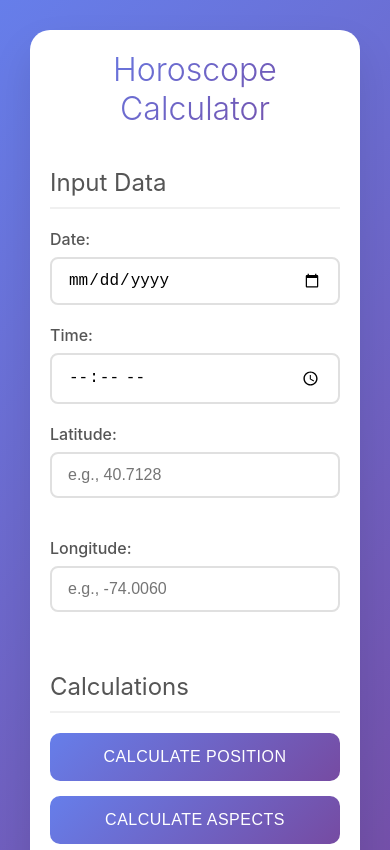
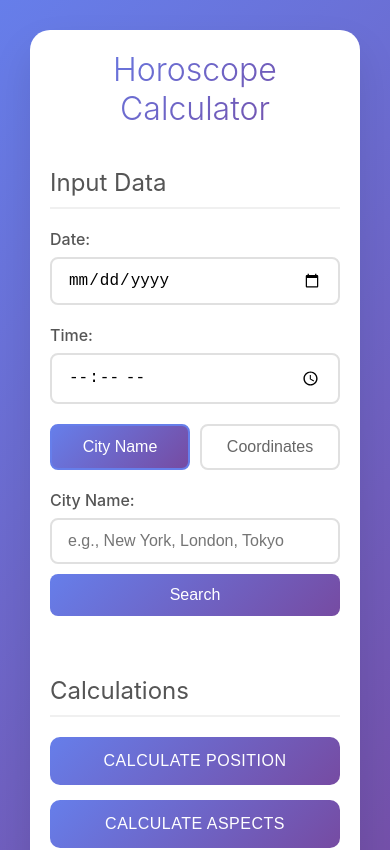
Before and after one commit to davethebrave16/horoscope-frontend, a React (Create React App) app: page / in a window 390 px wide. Shown: the top 850 px of the page. Built offline with nearby package versions, Linux system fonts and the light colour scheme; the HTML template or start-up script is replaced by a standard one.

Commit message:
added geocoding from city

```diff
--- a/src/App.css
+++ b/src/App.css
@@ -61,6 +61,105 @@ h2 {
   outline: none;
   border-color: #667eea;
   box-shadow: 0 0 0 3px rgba(102, 126, 234, 0.1);
+}
+
+.location-section {
+  margin-top: 20px;
+}
+
+.input-mode-selector {
+  display: flex;
+  gap: 10px;
+  margin-bottom: 20px;
+}
+
+.mode-button {
+  flex: 1;
+  padding: 12px 20px;
+  border: 2px solid #e0e0e0;
+  background: white;
+  border-radius: 8px;
+  font-size: 16px;
+  font-weight: 500;
+  cursor: pointer;
+  transition: all 0.3s ease;
+  color: #666;
+}
+
+.mode-button:hover {
+  border-color: #667eea;
+  color: #667eea;
+}
+
+.mode-button.active {
+  background: linear-gradient(135deg, #667eea 0%, #764ba2 100%);
+  border-color: #667eea;
+  color: white;
+}
+
+.city-input-group {
+  display: flex;
+  flex-direction: column;
+  gap: 15px;
+}
+
+.city-input-container {
+  display: flex;
+  gap: 10px;
+  align-items: flex-end;
+}
+
+.city-input-container input {
+  flex: 1;
+  padding: 12px 16px;
+  border: 2px solid #e0e0e0;
+  border-radius: 8px;
+  font-size: 16px;
+  transition: border-color 0.3s ease;
+}
+
+.city-input-container input:focus {
+  outline: none;
+  border-color: #667eea;
+  box-shadow: 0 0 0 3px rgba(102, 126, 234, 0.1);
+}
+
+.search-button {
+  background: linear-gradient(135deg, #667eea 0%, #764ba2 100%);
+  color: white;
+  border: none;
+  padding: 12px 20px;
+  border-radius: 8px;
+  font-size: 16px;
+  font-weight: 500;
+  cursor: pointer;
+  transition: all 0.3s ease;
+  white-space: nowrap;
+}
+
+.search-button:hover:not(:disabled) {
+  transform: translateY(-2px);
+  box-shadow: 0 5px 15px rgba(102, 126, 234, 0.3);
+}
+
+.search-button:disabled {
+  opacity: 0.6;
+  cursor: not-allowed;
+  transform: none;
+}
+
+.coordinates-display {
+  background: #e8f5e8;
+  border: 1px solid #4caf50;
+  border-radius: 8px;
+  padding: 12px;
+  margin-top: 10px;
+}
+
+.coordinates-display p {
+  margin: 0;
+  color: #2e7d32;
+  font-size: 14px;
 }
 
 .coordinates-group {
@@ -502,6 +601,15 @@ h2 {
     grid-template-columns: 1fr;
   }
 
+  .city-input-container {
+    flex-direction: column;
+    align-items: stretch;
+  }
+
+  .search-button {
+    width: 100%;
+  }
+
   .button-group {
     grid-template-columns: 1fr;
   }
--- a/src/App.js
+++ b/src/App.js
@@ -1,14 +1,19 @@
 import React, { useState } from 'react';
 import './App.css';
 import { horoscopeApi } from './services/horoscopeApi';
+import { geocodingApi } from './services/geocodingApi';
 
 function App() {
   const [formData, setFormData] = useState({
     date: '',
     time: '',
     latitude: '',
-    longitude: ''
+    longitude: '',
+    city: ''
   });
+
+  const [inputMode, setInputMode] = useState('city'); // 'city' or 'coordinates'
+  const [cityLoading, setCityLoading] = useState(false);
 
   const [results, setResults] = useState({
     position: null,
@@ -40,6 +45,39 @@ function App() {
     setShowModal(false);
     setModalContent(null);
     setModalTitle('');
+  };
+
+  const searchCity = async () => {
+    if (!formData.city.trim()) {
+      alert('Please enter a city name');
+      return;
+    }
+
+    setCityLoading(true);
+    setError(null);
+
+    try {
+      const result = await geocodingApi.searchCity(formData.city);
+      setFormData(prev => ({
+        ...prev,
+        latitude: result.latitude.toString(),
+        longitude: result.longitude.toString()
+      }));
+      alert(`Found: ${result.city}, ${result.country}\nCoordinates: ${result.latitude.toFixed(4)}°N, ${result.longitude.toFixed(4)}°E`);
+    } catch (err) {
+      setError(`Error finding city: ${err.message}`);
+    } finally {
+      setCityLoading(false);
+    }
+  };
+
+  const switchInputMode = (mode) => {
+    setInputMode(mode);
+    if (mode === 'coordinates') {
+      setFormData(prev => ({ ...prev, city: '' }));
+    } else {
+      setFormData(prev => ({ ...prev, latitude: '', longitude: '' }));
+    }
   };
 
   const renderModalContent = () => {
@@ -157,8 +195,18 @@ function App() {
   };
 
   const calculatePosition = async () => {
-    if (!formData.date || !formData.time || !formData.latitude || !formData.longitude) {
-      alert('Please fill in all fields');
+    if (!formData.date || !formData.time) {
+      alert('Please fill in date and time');
+      return;
+    }
+
+    if (inputMode === 'city' && !formData.city.trim()) {
+      alert('Please enter a city name or switch to coordinates mode');
+      return;
+    }
+
+    if (inputMode === 'coordinates' && (!formData.latitude || !formData.longitude)) {
+      alert('Please enter coordinates or switch to city mode');
       return;
     }
 
@@ -166,6 +214,21 @@ function App() {
     setError(null);
 
     try {
+      let latitude = formData.latitude;
+      let longitude = formData.longitude;
+
+      // If in city mode and coordinates are not set, search for city
+      if (inputMode === 'city' && (!latitude || !longitude)) {
+        const cityResult = await geocodingApi.searchCity(formData.city);
+        latitude = cityResult.latitude.toString();
+        longitude = cityResult.longitude.toString();
+        setFormData(prev => ({
+          ...prev,
+          latitude: latitude,
+          longitude: longitude
+        }));
+      }
+
       // Parse date and time
       const dateObj = new Date(formData.date);
       const [hours, minutes] = formData.time.split(':');
@@ -179,8 +242,8 @@ function App() {
       const data = await horoscopeApi.calculateHoroscope(
         dateObj,
         timeData,
-        formData.latitude,
-        formData.longitude,
+        latitude,
+        longitude,
         1.0 // Default timezone offset
       );
 
@@ -193,8 +256,18 @@ function App() {
   };
 
   const calculateAspects = async () => {
-    if (!formData.date || !formData.time || !formData.latitude || !formData.longitude) {
-      alert('Please fill in all fields');
+    if (!formData.date || !formData.time) {
+      alert('Please fill in date and time');
+      return;
+    }
+
+    if (inputMode === 'city' && !formData.city.trim()) {
+      alert('Please enter a city name or switch to coordinates mode');
+      return;
+    }
+
+    if (inputMode === 'coordinates' && (!formData.latitude || !formData.longitude)) {
+      alert('Please enter coordinates or switch to city mode');
       return;
     }
 
@@ -202,6 +275,21 @@ function App() {
     setError(null);
 
     try {
+      let latitude = formData.latitude;
+      let longitude = formData.longitude;
+
+      // If in city mode and coordinates are not set, search for city
+      if (inputMode === 'city' && (!latitude || !longitude)) {
+        const cityResult = await geocodingApi.searchCity(formData.city);
+        latitude = cityResult.latitude.toString();
+        longitude = cityResult.longitude.toString();
+        setFormData(prev => ({
+          ...prev,
+          latitude: latitude,
+          longitude: longitude
+        }));
+      }
+
       // Parse date and time
       const dateObj = new Date(formData.date);
       const [hours, minutes] = formData.time.split(':');
@@ -215,8 +303,8 @@ function App() {
       const data = await horoscopeApi.calculateAspects(
         dateObj,
         timeData,
-        formData.latitude,
-        formData.longitude,
+        latitude,
+        longitude,
         1.0 // Default timezone offset
       );
 
@@ -229,8 +317,18 @@ function App() {
   };
 
   const calculateMoonPhase = async () => {
-    if (!formData.date || !formData.time || !formData.latitude || !formData.longitude) {
-      alert('Please fill in all fields');
+    if (!formData.date || !formData.time) {
+      alert('Please fill in date and time');
+      return;
+    }
+
+    if (inputMode === 'city' && !formData.city.trim()) {
+      alert('Please enter a city name or switch to coordinates mode');
+      return;
+    }
+
+    if (inputMode === 'coordinates' && (!formData.latitude || !formData.longitude)) {
+      alert('Please enter coordinates or switch to city mode');
       return;
     }
 
@@ -238,6 +336,21 @@ function App() {
     setError(null);
 
     try {
+      let latitude = formData.latitude;
+      let longitude = formData.longitude;
+
+      // If in city mode and coordinates are not set, search for city
+      if (inputMode === 'city' && (!latitude || !longitude)) {
+        const cityResult = await geocodingApi.searchCity(formData.city);
+        latitude = cityResult.latitude.toString();
+        longitude = cityResult.longitude.toString();
+        setFormData(prev => ({
+          ...prev,
+          latitude: latitude,
+          longitude: longitude
+        }));
+      }
+
       // Parse date and time
       const dateObj = new Date(formData.date);
       const [hours, minutes] = formData.time.split(':');
@@ -251,8 +364,8 @@ function App() {
       const data = await horoscopeApi.calculateMoonPhase(
         dateObj,
         timeData,
-        formData.latitude,
-        formData.longitude,
+        latitude,
+        longitude,
         1.0 // Default timezone offset
       );
 
@@ -296,6 +409,55 @@ function App() {
             />
           </div>
 
+          <div className="location-section">
+            <div className="input-mode-selector">
+              <button
+                type="button"
+                className={`mode-button ${inputMode === 'city' ? 'active' : ''}`}
+                onClick={() => switchInputMode('city')}
+              >
+                City Name
+              </button>
+              <button
+                type="button"
+                className={`mode-button ${inputMode === 'coordinates' ? 'active' : ''}`}
+                onClick={() => switchInputMode('coordinates')}
+              >
+                Coordinates
+              </button>
+            </div>
+
+            {inputMode === 'city' ? (
+              <div className="city-input-group">
+                <div className="form-group">
+                  <label htmlFor="city">City Name:</label>
+                  <div className="city-input-container">
+                    <input
+                      type="text"
+                      id="city"
+                      name="city"
+                      value={formData.city}
+                      onChange={handleInputChange}
+                      placeholder="e.g., New York, London, Tokyo"
+                      required
+                    />
+                    <button
+                      type="button"
+                      className="search-button"
+                      onClick={searchCity}
+                      disabled={cityLoading}
+                    >
+                      {cityLoading ? 'Searching...' : 'Search'}
+                    </button>
+                  </div>
+                </div>
+                {(formData.latitude && formData.longitude) && (
+                  <div className="coordinates-display">
+                    <p><strong>Found coordinates:</strong> {formData.latitude}°N, {formData.longitude}°E</p>
+                  </div>
+                )}
+              </div>
+            ) : (
               <div className="coordinates-group">
                 <div className="form-group">
                   <label htmlFor="latitude">Latitude:</label>
@@ -328,6 +490,8 @@ function App() {
                     required
                   />
                 </div>
+              </div>
+            )}
           </div>
         </div>
 
--- /dev/null
+++ b/src/services/geocodingApi.js
@@ -0,0 +1,39 @@
+// Using OpenStreetMap Nominatim API for geocoding (free, no API key required)
+const GEOCODING_BASE_URL = 'https://nominatim.openstreetmap.org';
+
+export const geocodingApi = {
+  searchCity: async (cityName) => {
+    try {
+      const response = await fetch(
+        `${GEOCODING_BASE_URL}/search?format=json&q=${encodeURIComponent(cityName)}&limit=1&addressdetails=1`,
+        {
+          headers: {
+            'User-Agent': 'HoroscopeCalculator/1.0'
+          }
+        }
+      );
+
+      if (!response.ok) {
+        throw new Error(`HTTP error! status: ${response.status}`);
+      }
+
+      const data = await response.json();
+
+      if (!data || data.length === 0) {
+        throw new Error('City not found');
+      }
+
+      const result = data[0];
+      return {
+        latitude: parseFloat(result.lat),
+        longitude: parseFloat(result.lon),
+        displayName: result.display_name,
+        city: result.address?.city || result.address?.town || result.address?.village || cityName,
+        country: result.address?.country || ''
+      };
+    } catch (error) {
+      console.error('Geocoding API Error:', error);
+      throw error;
+    }
+  }
+};
```
Lines whose indentation alone changed are shown as unchanged.
